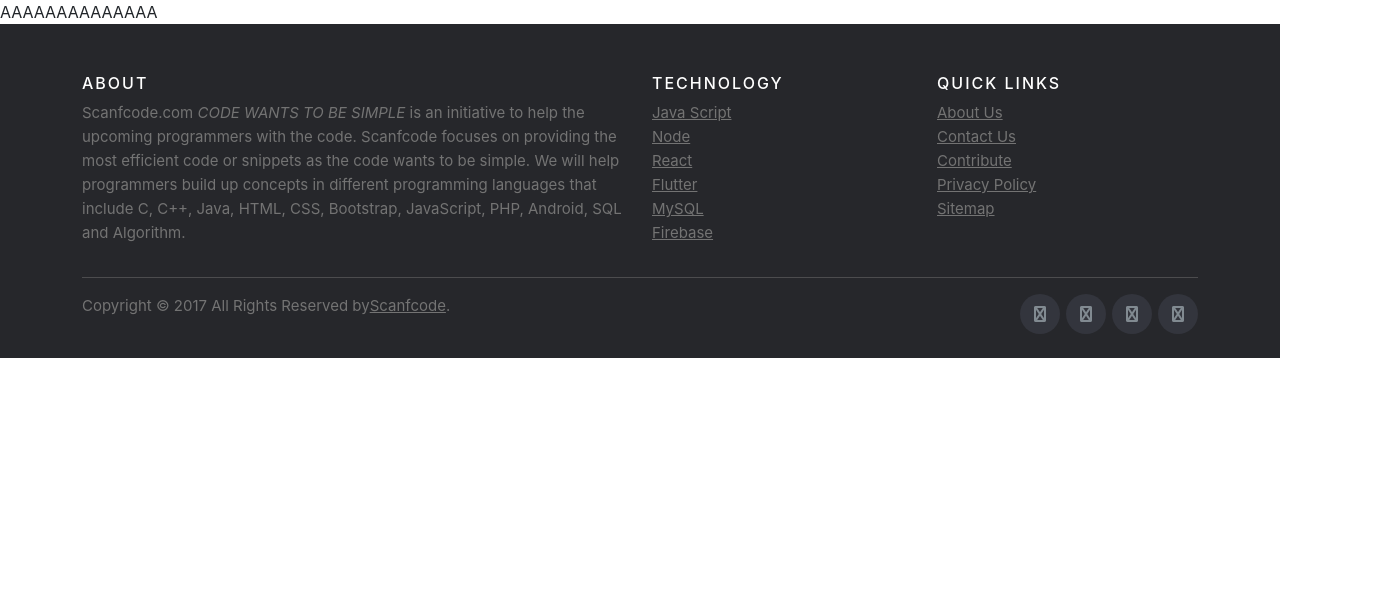
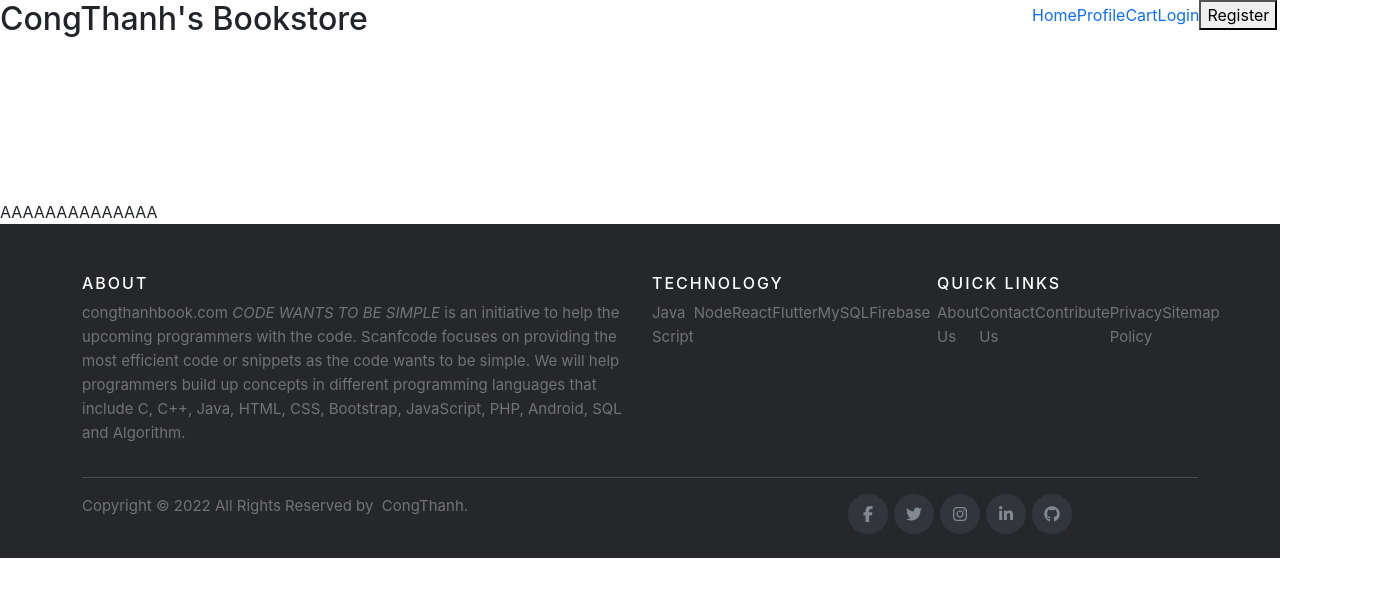
Before and after one commit to pdcthanh112/CongThanh-s-Bookstore, a React (Create React App) app in the folder frontend/: page / in a window 1280 px wide. Shown: the top 596 px of the page, 1400 px wide, since content can reach past the window. Built offline with nearby package versions, Linux system fonts and the light colour scheme.

Commit message:
update UI

```diff
--- a/frontend/public/index.html
+++ b/frontend/public/index.html
@@ -13,10 +13,8 @@
   <link href="https://cdn.jsdelivr.net/npm/bootstrap@5.1.3/dist/css/bootstrap.min.css" rel="stylesheet"
     integrity="sha384-1BmE4kWBq78iYhFldvKuhfTAU6auU8tT94WrHftjDbrCEXSU1oBoqyl2QvZ6jIW3" crossorigin="anonymous">
 
-  <link rel="stylesheet" href="https://cdnjs.cloudflare.com/ajax/libs/font-awesome/6.0.0/css/all.min.css"
-    integrity="sha512-9usAa10IRO0HhonpyAIVpjrylPvoDwiPUiKdWk5t3PyolY1cOd4DSE0Ga+ri4AuTroPR5aQvXU9xC6qOPnzFeg=="
-    crossorigin="anonymous" referrerpolicy="no-referrer" />
 
+    <script src="https://kit.fontawesome.com/2d184e1ac7.js" crossorigin="anonymous"></script>
   <title>CongThanh's Bookstore</title>
 </head>
 
--- a/frontend/src/components/footer/Footer.jsx
+++ b/frontend/src/components/footer/Footer.jsx
@@ -3,17 +3,16 @@ import './footer.scss'
 
 const Footer = () => {
     return (
-        <footer class="site-footer">
-            <div class="container">
-                <div class="row">
-                    <div class="col-sm-12 col-md-6">
+        <footer className="site-footer">
+        <div className="container">
+          <div className="row">
+            <div className="col-sm-12 col-md-6">
               <h6>About</h6>
-                        <p class="text-justify">Scanfcode.com <i>CODE WANTS TO BE SIMPLE </i> is an initiative  to help the upcoming programmers with the code. Scanfcode focuses on providing the most efficient code or snippets as the code wants to be simple. We will help programmers build up concepts in different programming languages that include C, C++, Java, HTML, CSS, Bootstrap, JavaScript, PHP, Android, SQL and Algorithm.</p>
+              <p className="text-justify">congthanhbook.com <i>CODE WANTS TO BE SIMPLE </i> is an initiative  to help the upcoming programmers with the code. Scanfcode focuses on providing the most efficient code or snippets as the code wants to be simple. We will help programmers build up concepts in different programming languages that include C, C++, Java, HTML, CSS, Bootstrap, JavaScript, PHP, Android, SQL and Algorithm.</p>
             </div>
-
-                    <div class="col-xs-6 col-md-3">
+            <div className="col-xs-6 col-md-3">
               <h6>Technology</h6>
-                        <ul class="footer-links">
+              <ul className="footer-links">
                 <li><a href="http://scanfcode.com/category/c-language/">Java Script</a></li>
                 <li><a href="http://scanfcode.com/category/front-end-development/">Node</a></li>
                 <li><a href="http://scanfcode.com/category/back-end-development/">React</a></li>
@@ -22,10 +21,9 @@ const Footer = () => {
                 <li><a href="http://scanfcode.com/category/templates/">Firebase</a></li>
               </ul>
             </div>
-
-                    <div class="col-xs-6 col-md-3">
+            <div className="col-xs-6 col-md-3">
               <h6>Quick Links</h6>
-                        <ul class="footer-links">
+              <ul className="footer-links">
                 <li><a href="http://scanfcode.com/about/">About Us</a></li>
                 <li><a href="http://scanfcode.com/contact/">Contact Us</a></li>
                 <li><a href="http://scanfcode.com/contribute-at-scanfcode/">Contribute</a></li>
@@ -33,22 +31,23 @@ const Footer = () => {
                 <li><a href="http://scanfcode.com/sitemap/">Sitemap</a></li>
               </ul>
             </div>
-                </div><hr />
           </div>
-            <div class="container">
-                <div class="row">
-                    <div class="col-md-8 col-sm-6 col-xs-12">
-                        <p class="copyright-text">Copyright &copy; 2017 All Rights Reserved by
-                            <a href="#">Scanfcode</a>.
+          <hr />
+        </div>
+        <div className="container">
+          <div className="row">
+            <div className="col-md-8 col-sm-6 col-xs-12">
+              <p className="copyright-text">Copyright © 2022 All Rights Reserved by &nbsp;
+                <a href="https://www.facebook.com/congthanhh112/">CongThanh</a>.
               </p>
             </div>
-
-                    <div class="col-md-4 col-sm-6 col-xs-12">
-                        <ul class="social-icons">
-                            <li><a class="facebook" href="#"><i class="fa fa-facebook"></i></a></li>
-                            <li><a class="twitter" href="#"><i class="fa fa-twitter"></i></a></li>
-                            <li><a class="dribbble" href="#"><i class="fa fa-dribbble"></i></a></li>
-                            <li><a class="linkedin" href="#"><i class="fa fa-linkedin"></i></a></li>
+            <div className="col-md-4 col-sm-6 col-xs-12">
+              <ul className="social-icons">
+                <li><a className="facebook" href="https://www.facebook.com/congthanhh112/"><i className="fa fa-facebook" /></a></li>
+                <li><a className="twitter" href="https://twitter.com/"><i className="fa fa-twitter" /></a></li>
+                <li><a className="instagram" href="https://www.instagram.com/"><i className="fa fa-instagram" /></a></li>
+                <li><a className="linkedin" href="https://www.linkedin.com/feed/"><i className="fa fa-linkedin" /></a></li>
+                <li><a className="github" href="https://www.linkedin.com/feed/"><i className="fa fa-github" /></a></li>
               </ul>
             </div>
           </div>
--- a/frontend/src/components/footer/footer.scss
+++ b/frontend/src/components/footer/footer.scss
@@ -67,6 +67,9 @@
 }
 .copyright-text {
   margin: 0;
+  a {
+    text-decoration: none;
+  }
 }
 .social-icons {
   padding-left: 0;
@@ -94,9 +97,9 @@
     text-align: center;
     margin-right: 8px;
     border-radius: 100%;
-		-webkit-transition: all .2s linear;
-		-o-transition: all .2s linear;
-		transition: all .2s linear;
+    -webkit-transition: all 0.2s linear;
+    -o-transition: all 0.2s linear;
+    transition: all 0.2s linear;
     &:active {
       color: #fff;
       background-color: #29aafe;
@@ -125,9 +128,14 @@
       background-color: #007bb6;
     }
   }
-	a.dribbble {
+  a.instagram {
     &:hover {
       background-color: #ea4c89;
+    }
+  }
+  a.github {
+    &:hover {
+      background-color: #424242;
     }
   }
 }
@@ -139,14 +147,14 @@
     font-size: 14px;
   }
 }
-@media (max-width:991px) {
+@media (max-width: 991px) {
   .site-footer {
-		[class^=col-] {
+    [class^="col-"] {
       margin-bottom: 30px;
     }
   }
 }
-@media (max-width:767px) {
+@media (max-width: 767px) {
   .site-footer {
     padding-bottom: 0;
     .copyright-text {
--- a/frontend/src/components/header/Header.jsx
+++ b/frontend/src/components/header/Header.jsx
@@ -1,9 +1,17 @@
 import React from "react";
+import Navbar from "../navbar/Navbar";
+
+import "./header.scss"
 
 const Header = () => {
     return (
-        <div>
-            <h2>CongThanh's Bookstore</h2>
+        <div className="top">
+            <div className="left_side">
+                <h2>CongThanh's Bookstore</h2>
+            </div>
+            <div className="right_side">
+                <Navbar />
+            </div>
         </div>
     )
 }
--- a/frontend/src/components/header/header.scss
+++ b/frontend/src/components/header/header.scss
@@ -0,0 +1,10 @@
+.top {
+    height: 200px;
+    display: inline-flex;
+    .left_side{
+        width: 1000px;
+    }
+    .right_side {
+        width: 400px;
+    }
+}
--- /dev/null
+++ b/frontend/src/components/navbar/Navbar.jsx
@@ -0,0 +1,18 @@
+import React from "react";
+import "./navbar.scss";
+
+const Navbar = () => {
+    return (
+        <div>
+            <ul>
+                <li><a href="/">Home</a></li>
+                <li><a href="/">Profile</a></li>
+                <li><a href="/">Cart</a></li>
+                <li><a href="/">Login</a></li>
+            </ul>
+            <button>Register</button>
+        </div>
+    )
+}
+
+export default Navbar;
--- /dev/null
+++ b/frontend/src/components/navbar/navbar.scss
@@ -0,0 +1,11 @@
+ul {
+  display: inline-flex;
+  li {
+    list-style-type: none;
+
+    a {
+      text-decoration: none;
+      border: 15px;
+    }
+  }
+}
--- a/frontend/src/pages/Layout.jsx
+++ b/frontend/src/pages/Layout.jsx
@@ -1,9 +1,11 @@
 import React from "react";
+import Header from "../components/header/Header";
 import Footer from "../components/footer/Footer";
 
 const Layout = () => {
  return (
      <div>
+         <Header/>
          <div>
              AAAAAAAAAAAAAA
          </div>
```
Also changed, not shown: frontend/package.json (+7 -0 lines), 1 other file (tests, documents, lock files or other folders). Lines whose indentation alone changed are shown as unchanged.
